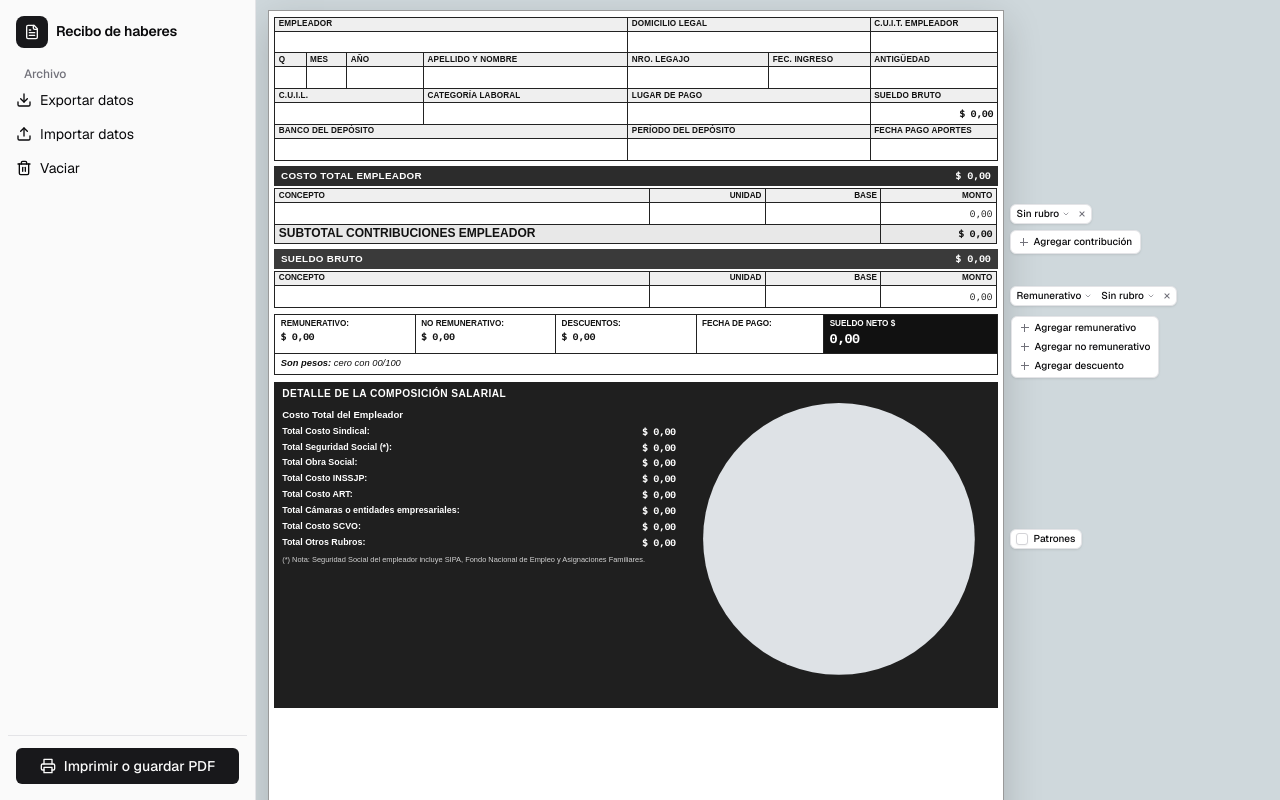
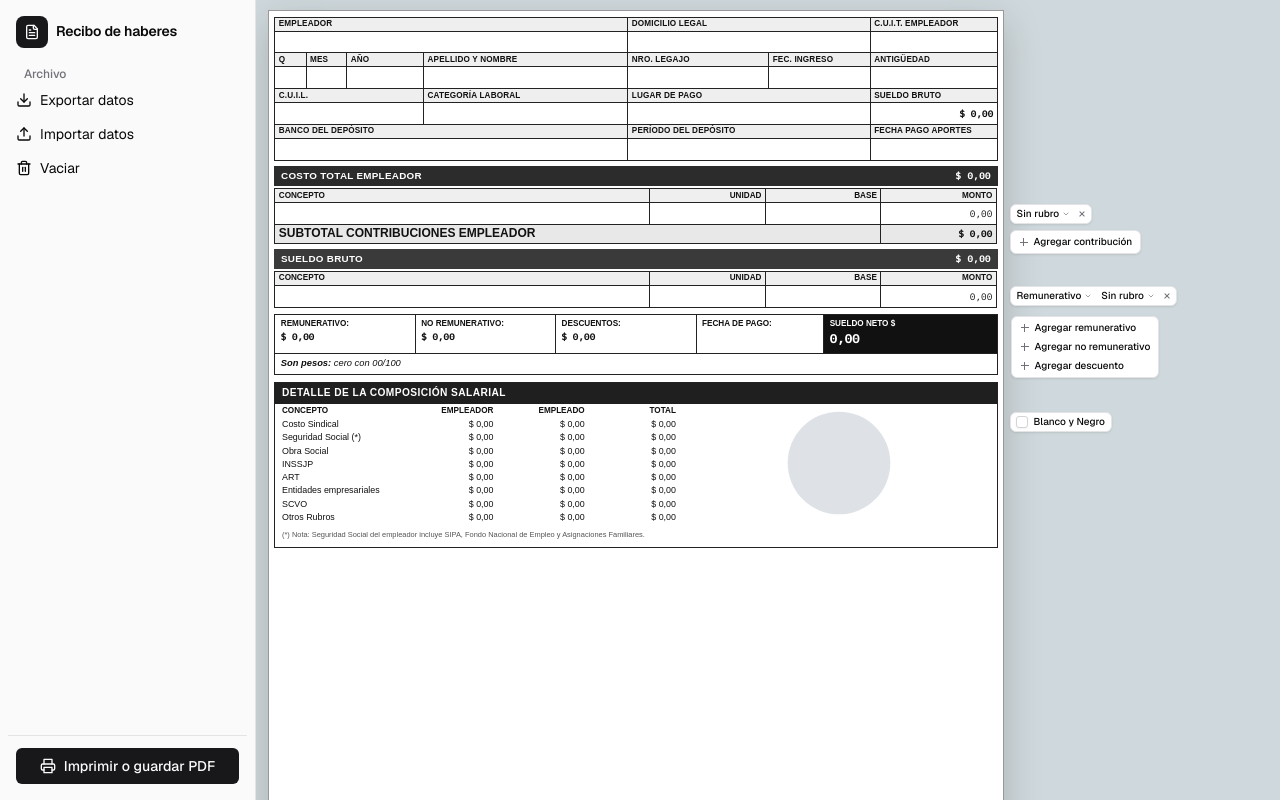
Before and after one commit to Franjk/recibosueldo, a React (Vite) app: page / in a window 1280 px wide. Shown: the top 800 px of the page. Built offline with nearby package versions, Linux system fonts and the light colour scheme.

Commit message:
Rediseña la composición salarial con grilla de totales, título negro y torta más clara.
Co-authored-by: Cursor <cursoragent@cursor.com>

```diff
--- a/src/components/PieChart.tsx
+++ b/src/components/PieChart.tsx
@@ -47,7 +47,8 @@ function Patron({ id, clave }: { id: string; clave: ClaveTorta }) {
       marca = (
         <>
           {blanco}
-          <path d="M-2 2 L2 -2 M0 8 L8 0 M6 10 L10 6" stroke="#111" strokeWidth="1.35" />
+          <rect width="4" height="4" fill="#111" />
+          <rect x="4" y="4" width="4" height="4" fill="#111" />
         </>
       )
       break
@@ -55,7 +56,12 @@ function Patron({ id, clave }: { id: string; clave: ClaveTorta }) {
       marca = (
         <>
           {blanco}
-          <path d="M-2 6 L2 10 M0 0 L8 8 M6 -2 L10 2" stroke="#111" strokeWidth="1.35" />
+          <path
+            d="M0 2 Q2 0.2 4 2 T8 2 M0 5.8 Q2 4 4 5.8 T8 5.8"
+            fill="none"
+            stroke="#111"
+            strokeWidth="1.2"
+          />
         </>
       )
       break
@@ -129,7 +135,12 @@ export function DefsPatrones() {
 export function MuestraParte({ clave, patrones }: { clave: ClaveTorta; patrones: boolean }) {
   return (
     <svg className="muestra" viewBox="0 0 16 16" aria-hidden="true">
-      <rect width="16" height="16" fill={patrones ? `url(#${idPatron(clave)})` : COLORES_TORTA[clave]} />
+      <circle
+        cx="8"
+        cy="8"
+        r="7.5"
+        fill={patrones ? `url(#${idPatron(clave)})` : COLORES_TORTA[clave]}
+      />
     </svg>
   )
 }
--- a/src/components/ReciboSheet.tsx
+++ b/src/components/ReciboSheet.tsx
@@ -456,47 +456,48 @@ export function ReciboSheet() {
       </p>
 
       <section className="composicion">
+        <h2 className="composicion-titulo">
           <Fondo color="#1f1f1f" />
+          <span>Detalle de la Composición Salarial</span>
+        </h2>
         <div className="composicion-body">
           <div className="cortes">
-            <h2>Detalle de la Composición Salarial</h2>
-            <p className="corte-titulo">Costo Total del Empleador</p>
+            <div className="cortes-grid" role="table">
+              <div className="cortes-head" role="row">
+                <span role="columnheader">Concepto</span>
+                <span role="columnheader">Empleador</span>
+                <span role="columnheader">Empleado</span>
+                <span role="columnheader">Total</span>
+              </div>
               {(
                 [
-                ['sindical', 'Total Costo Sindical:'],
-                ['seguridad_social', 'Total Seguridad Social (*):'],
-                ['obra_social', 'Total Obra Social:'],
-                ['inssjp', 'Total Costo INSSJP:'],
-                ['art', 'Total Costo ART:'],
-                ['camaras', 'Total Cámaras o entidades empresariales:'],
-                ['scvo', 'Total Costo SCVO:'],
-                ['otros', 'Total Otros Rubros:'],
+                  ['sindical', 'Costo Sindical'],
+                  ['seguridad_social', 'Seguridad Social (*)'],
+                  ['obra_social', 'Obra Social'],
+                  ['inssjp', 'INSSJP'],
+                  ['art', 'ART'],
+                  ['camaras', 'Entidades empresariales'],
+                  ['scvo', 'SCVO'],
+                  ['otros', 'Otros Rubros'],
                 ] as const
               ).map(([rubro, label]) => {
                 const corte = tot.porRubro[rubro]
                 return (
-                <div className="corte" key={rubro}>
-                  <div className="corte-head">
-                    <span>{label}</span>
-                    <b className="mono">{dinero(corte.total)}</b>
-                  </div>
-                  {(corte.empleador > 0 || corte.trabajador > 0) && (
-                    <div className="corte-split">
-                      {corte.empleador > 0 && (
-                        <span>
-                          Empleador <b className="mono">{dinero(corte.empleador)}</b>
+                  <div className="corte" key={rubro} role="row">
+                    <span role="cell">{label}</span>
+                    <span className="num" role="cell">
+                      {dinero(corte.empleador)}
                     </span>
-                      )}
-                      {corte.trabajador > 0 && (
-                        <span>
-                          Trabajador <b className="mono">{dinero(corte.trabajador)}</b>
+                    <span className="num" role="cell">
+                      {dinero(corte.trabajador)}
                     </span>
-                      )}
-                    </div>
-                  )}
+                    <span className="num" role="cell">
+                      {dinero(corte.total)}
+                    </span>
                   </div>
                 )
               })}
+            </div>
             <p className="nota">
               (*) Nota: Seguridad Social del empleador incluye SIPA, Fondo Nacional de Empleo y Asignaciones
               Familiares.
@@ -507,14 +508,6 @@ export function ReciboSheet() {
             {patrones && <DefsPatrones />}
             <div className="torta-pie-wrap">
               <PieChart partes={tot.partesTorta} patrones={patrones} />
-              <label className="burbuja burbuja-torta no-print">
-                <input
-                  type="checkbox"
-                  checked={patrones}
-                  onChange={(event) => setPatrones(event.target.checked)}
-                />
-                Patrones
-              </label>
             </div>
             <ul className="leyenda">
               {tot.partesTorta
@@ -525,17 +518,27 @@ export function ReciboSheet() {
                     <Fondo color="#fff" />
                     <MuestraParte clave={parte.key} patrones={patrones} />
                     <span>{parte.label}</span>
-                    <b>
+                    <span>
                       {parte.pct.toLocaleString('es-AR', {
                         maximumFractionDigits: 2,
                         minimumFractionDigits: 2,
                       })}
                       %
-                    </b>
+                    </span>
                   </li>
                 ))}
             </ul>
           </div>
+        </div>
+        <div className="ancla-torta no-print">
+          <label className="burbuja burbuja-torta">
+            <input
+              type="checkbox"
+              checked={patrones}
+              onChange={(event) => setPatrones(event.target.checked)}
+            />
+            Blanco y Negro
+          </label>
         </div>
       </section>
 
--- a/src/index.css
+++ b/src/index.css
@@ -670,18 +670,23 @@ select {
   position: relative;
   isolation: isolate;
   margin-top: 0.55rem;
-  background: var(--comp);
-  color: var(--white);
-  padding: 0.55rem 0.65rem 0.75rem;
+  border: 1px solid var(--line);
+  color: var(--ink);
+  background: var(--sheet);
   container: composicion / inline-size;
 }
 
-.composicion h2 {
+.composicion-titulo {
+  position: relative;
+  isolation: isolate;
+  background: var(--comp);
+  color: var(--white);
   font-size: 0.85rem;
   letter-spacing: 0.04em;
   text-transform: uppercase;
-  margin-bottom: 0.65rem;
   text-align: left;
+  padding: 0.35rem 0.55rem;
+  margin: 0;
 }
 
 .composicion-body {
@@ -689,39 +694,42 @@ select {
   grid-template-columns: minmax(0, 1.2fr) minmax(17.5rem, 0.92fr);
   gap: 0.85rem 1rem;
   align-items: start;
+  padding: 0.15rem 0.55rem 0.65rem;
 }
 
-.corte-titulo {
-  font-weight: 700;
-  margin-bottom: 0.4rem;
-  font-size: 0.8rem;
-}
-
-.corte {
-  margin-bottom: 0.35rem;
+.cortes-grid {
+  display: grid;
+  grid-template-columns: minmax(0, 1.4fr) repeat(3, minmax(4.2rem, 1fr));
+  column-gap: 0.45rem;
+  row-gap: 0.18rem;
   font-size: 0.74rem;
 }
 
-.corte-head {
-  display: flex;
-  justify-content: space-between;
-  gap: 0.5rem;
-  font-weight: 700;
+.cortes-head,
+.corte {
+  display: grid;
+  grid-template-columns: subgrid;
+  grid-column: 1 / -1;
+  align-items: baseline;
 }
 
-.corte-split {
-  display: flex;
-  flex-wrap: wrap;
-  gap: 0.75rem;
-  padding-left: 0.7rem;
-  margin-top: 0.1rem;
-  opacity: 0.92;
+.cortes-head {
+  font-weight: 700;
+  font-size: 0.68rem;
+  text-transform: uppercase;
+  margin-bottom: 0.1rem;
+}
+
+.cortes-head span:nth-child(n + 2),
+.corte .num {
+  text-align: right;
+  font-variant-numeric: tabular-nums;
 }
 
 .nota {
   margin-top: 0.55rem;
   font-size: 0.62rem;
-  opacity: 0.8;
+  color: var(--muted);
   line-height: 1.35;
 }
 
@@ -734,7 +742,7 @@ select {
 
 .torta-pie-wrap {
   position: relative;
-  width: 100%;
+  width: 9.5rem;
 }
 
 .patrones-defs {
@@ -750,8 +758,18 @@ select {
   height: auto;
 }
 
+.ancla-torta {
+  position: absolute;
+  top: 0;
+  right: 0;
+  width: 0;
+  height: 0;
+}
+
 .burbuja.burbuja-torta {
-  left: calc(100% + 1.65rem);
+  left: calc(0.45rem + 1px + 0.55rem);
+  top: 2.4rem;
+  transform: none;
   gap: 6px;
   height: 20px;
   padding: 0 6px 0 5px;
@@ -811,12 +829,13 @@ select {
   overflow: hidden;
   background: #fff;
   color: #111;
+  border: 1px solid var(--line);
   border-radius: 999px;
   line-height: 1.15;
   break-inside: avoid;
 }
 
-.leyenda b {
+.leyenda li > span:last-child {
   font-variant-numeric: tabular-nums;
 }
 
@@ -832,7 +851,7 @@ select {
 
 .banner > :not(.fondo),
 .totales .neto > :not(.fondo),
-.composicion > :not(.fondo),
+.composicion-titulo > :not(.fondo),
 .leyenda li > :not(.fondo) {
   position: relative;
   z-index: 1;
@@ -843,7 +862,8 @@ select {
   height: 0.85rem;
   flex: none;
   border: 1px solid #222;
-  border-radius: 0.18rem;
+  border-radius: 50%;
+  overflow: hidden;
 }
 
 .firmas {
```
Lines whose indentation alone changed are shown as unchanged.
